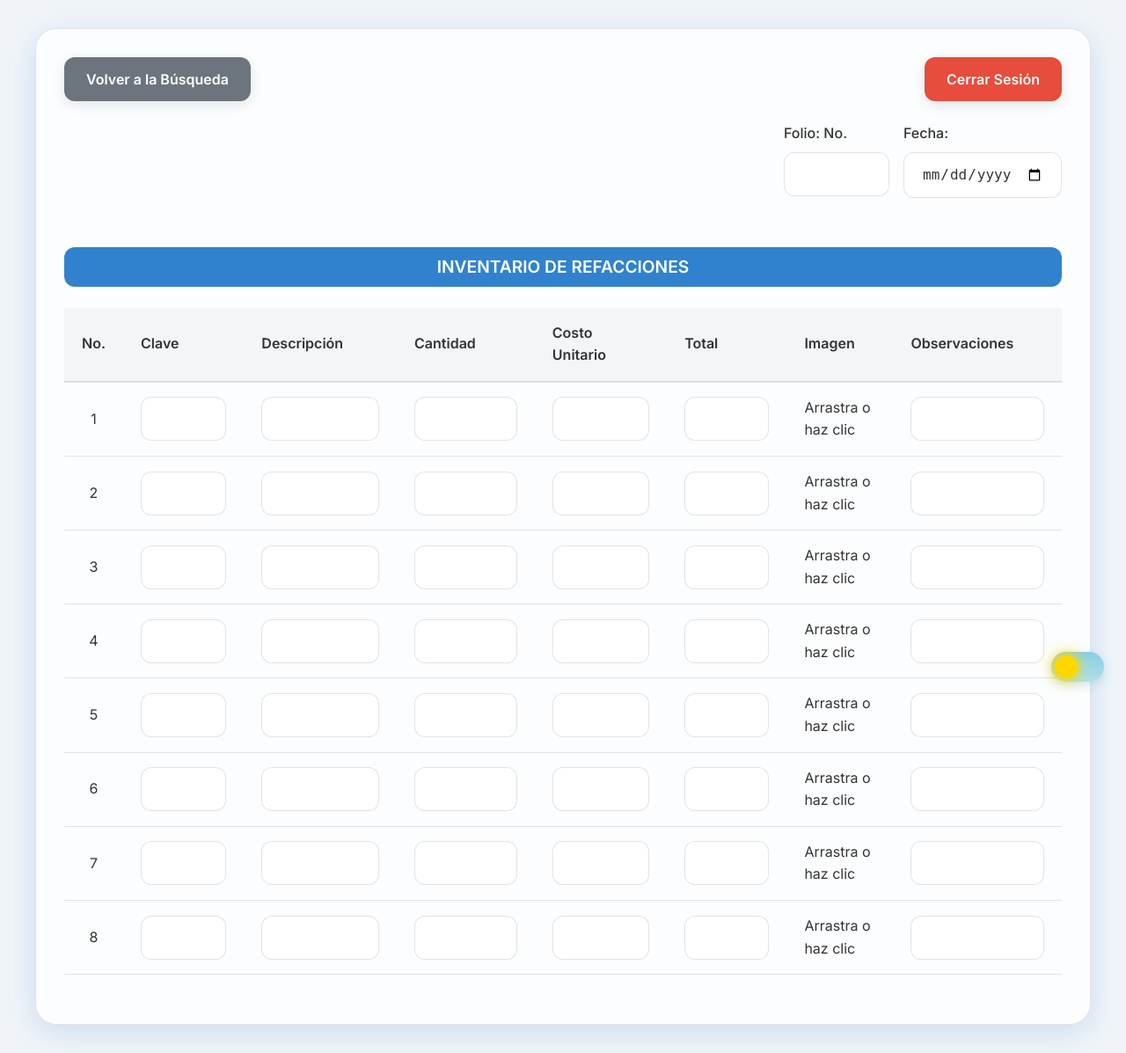
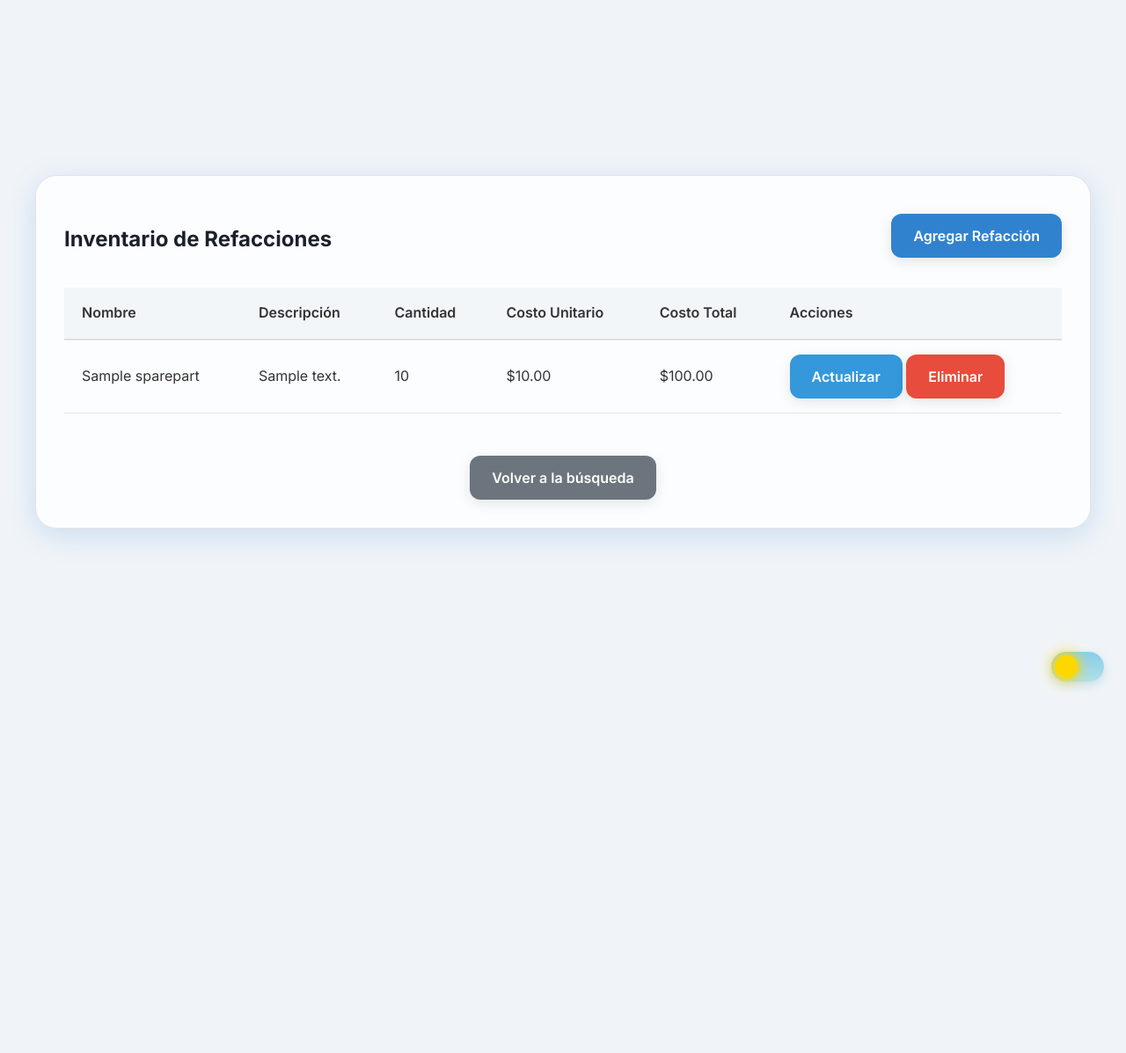
Before and after one commit to Heimerdinger8/taller, a Django app: page /inventory/ in a window 1280 px wide. Shown: the whole page at 88% size. After the commit the page ends 785 px from the top, so only its background shows below. Run offline with Django 5.2, Linux system fonts and the light colour scheme; tables that the repository leaves empty hold one stand-in row (values such as "Sample post").

Commit message:
cambios generales

```diff
--- a/JennyTaller/settings.py
+++ b/JennyTaller/settings.py
@@ -133,3 +133,6 @@ STATICFILES_DIRS = [BASE_DIR / 'static']
 # https://docs.djangoproject.com/en/5.2/ref/settings/#default-auto-field
 
 DEFAULT_AUTO_FIELD = 'django.db.models.BigAutoField'
+
+MEDIA_URL = '/media/'
+MEDIA_ROOT = BASE_DIR / 'media'
--- a/JennyTaller/urls.py
+++ b/JennyTaller/urls.py
@@ -17,6 +17,9 @@ Including another URLconf
 from django.contrib import admin
 from django.urls import path, include
 from . import views
+from catalogs.views import SparePartListView
+from django.conf import settings
+from django.conf.urls.static import static
 
 urlpatterns = [
     path('admin/', admin.site.urls),
@@ -25,6 +28,9 @@ urlpatterns = [
     path('historial/', views.historial_view, name='historial'),
     path('search/', views.search_view, name='search'),
     path('service_order/', views.ServiceOrderView.as_view(), name='service_order'),
-    path('inventory/', views.inventory_view, name='inventory'),
+    path('inventory/', SparePartListView.as_view(), name='inventory'),
     path('catalogs/', include('catalogs.urls')),
 ]
+
+if settings.DEBUG:
+    urlpatterns += static(settings.MEDIA_URL, document_root=settings.MEDIA_ROOT)
--- a/catalogs/models.py
+++ b/catalogs/models.py
@@ -2,10 +2,10 @@ from django.db import models
 from django.core.validators import RegexValidator, MinValueValidator, MaxValueValidator, EmailValidator
 
 class Mechanic(models.Model):
-    name = models.CharField(max_length=100, validators=[RegexValidator(r'^[a-zA-Z\s]*$', 'Name can only contain letters and spaces.')])
+    name = models.CharField("Nombre", max_length=100, validators=[RegexValidator(r'^[a-zA-Z\s]*$', 'Name can only contain letters and spaces.')])
     phone_regex = RegexValidator(regex=r'^\\d{10}$', message="El número de teléfono debe tener 10 dígitos.")
-    phone = models.CharField(validators=[phone_regex], max_length=10, blank=True, null=True)
-    email = models.EmailField(blank=True, null=True)
+    phone = models.CharField("Teléfono", validators=[phone_regex], max_length=10, blank=True, null=True)
+    email = models.EmailField("Correo Electrónico", blank=True, null=True)
 
     def __str__(self):
         return self.name
@@ -85,3 +85,18 @@ class InventoryItem(models.Model):
 
     def __str__(self):
         return self.name
+
+
+class SparePart(models.Model):
+    name = models.CharField("Nombre", max_length=100)
+    description = models.TextField("Descripción", blank=True, null=True)
+    quantity = models.PositiveIntegerField("Cantidad", default=0)
+    price = models.DecimalField("Costo Unitario", max_digits=10, decimal_places=2, validators=[MinValueValidator(0)])
+    image = models.ImageField("Imagen", upload_to='spare_parts/', blank=True, null=True)
+
+    @property
+    def total_cost(self):
+        return self.quantity * self.price
+
+    def __str__(self):
+        return self.name
--- a/catalogs/urls.py
+++ b/catalogs/urls.py
@@ -12,4 +12,9 @@ urlpatterns = [
     path('mechanics/', views.MechanicListView.as_view(), name='mechanic_list'),
     path('mechanics/<int:pk>/update/', views.MechanicUpdateView.as_view(), name='mechanic_update'),
     path('mechanics/<int:pk>/delete/', views.MechanicDeleteView.as_view(), name='mechanic_delete'),
+    path('service_order/<int:pk>/update_payment/', views.ServiceOrderPaymentUpdateView.as_view(), name='service_order_update_payment'),
+    path('sparepart/', views.SparePartListView.as_view(), name='sparepart_list'),
+    path('sparepart/create/', views.SparePartCreateView.as_view(), name='sparepart_create'),
+    path('sparepart/<int:pk>/update/', views.SparePartUpdateView.as_view(), name='sparepart_update'),
+    path('sparepart/<int:pk>/delete/', views.SparePartDeleteView.as_view(), name='sparepart_delete'),
 ]
--- a/catalogs/views.py
+++ b/catalogs/views.py
@@ -1,6 +1,7 @@
 from django.views.generic import ListView, CreateView, UpdateView, DeleteView
 from django.urls import reverse_lazy
-from .models import Client, Mechanic
+from .models import Client, Mechanic, ServiceOrder, SparePart
+from .forms import SparePartForm
 
 class ClientListView(ListView):
     model = Client
@@ -54,3 +55,45 @@ class MechanicDeleteView(DeleteView):
     template_name = 'catalogs/mechanic_confirm_delete.html'
 
     success_url = reverse_lazy('catalogs:mechanic_list')
+
+
+class ServiceOrderPaymentUpdateView(UpdateView):
+    model = ServiceOrder
+    fields = ['budget', 'down_payment']
+    success_url = reverse_lazy('historial')
+
+    def form_valid(self, form):
+        # Ensure that the remaining payment is recalculated upon update
+        instance = form.save(commit=False)
+        if instance.budget is not None and instance.down_payment is not None:
+            instance.remaining_payment = instance.budget - instance.down_payment
+        else:
+            instance.remaining_payment = 0
+        instance.save()
+        return super().form_valid(form)
+
+
+class SparePartListView(ListView):
+    model = SparePart
+    template_name = 'inventory.html'
+    context_object_name = 'spareparts'
+
+
+class SparePartCreateView(CreateView):
+    model = SparePart
+    template_name = 'catalogs/sparepart_form.html'
+    form_class = SparePartForm
+    success_url = reverse_lazy('inventory')
+
+
+class SparePartUpdateView(UpdateView):
+    model = SparePart
+    template_name = 'catalogs/sparepart_form.html'
+    form_class = SparePartForm
+    success_url = reverse_lazy('inventory')
+
+
+class SparePartDeleteView(DeleteView):
+    model = SparePart
+    template_name = 'catalogs/sparepart_confirm_delete.html'
+    success_url = reverse_lazy('inventory')
--- a/templates/catalogs/mechanic_confirm_delete.html
+++ b/templates/catalogs/mechanic_confirm_delete.html
@@ -7,7 +7,7 @@
     <form method="post" class="mt-4">
         {% csrf_token %}
         <button type="submit" class="btn btn-danger">Confirmar</button>
-        <a href="{% url 'search' %}" class="btn btn-secondary ml-2">Volver a la búsqueda</a>
+        <a href="{% url 'catalogs:mechanic_list' %}" class="btn btn-secondary ml-2">Cancelar</a>
     </form>
   </div>
 {% endblock %}
--- a/templates/catalogs/mechanic_list.html
+++ b/templates/catalogs/mechanic_list.html
@@ -6,7 +6,7 @@
   <div class="d-flex justify-content-between align-items-center mb-4">
     <h1>Mecánicos</h1>
     <a href="{% url 'catalogs:mechanic_create' %}" class="btn btn-primary">Agregar Mecánico</a>
-    <a href="{% url 'historial' %}" class="btn btn-secondary">Regresar a la búsqueda</a>
+    <a href="{% url 'search' %}" class="btn btn-secondary">Regresar a la búsqueda</a>
   </div>
   <div class="table-responsive">
     <table class="table table-hover">
--- a/templates/inventory.html
+++ b/templates/inventory.html
@@ -5,54 +5,44 @@
 
 {% block content %}
     <div class="d-flex justify-content-between align-items-center mb-4">
-        <a href="{% url 'search' %}" class="btn btn-secondary">Volver a la Búsqueda</a>
-        <a href="{% url 'logout' %}" class="btn btn-danger">Cerrar Sesión</a>
+        <h2 class="text-center">Inventario de Refacciones</h2>
+        <a href="{% url 'catalogs:sparepart_create' %}" class="btn btn-primary">Agregar Refacción</a>
     </div>
 
-    <div class="header-info d-flex justify-content-end mb-3">
-        <div class="form-group mb-0 mr-3">
-            <label for="folio">Folio: No.</label>
-            <input type="text" id="folio" class="form-control" style="width: 120px;" required>
-        </div>
-        <div class="form-group mb-0">
-            <label for="fecha">Fecha:</label>
-            <input type="date" id="fecha" class="form-control" style="width: 180px;" required>
-        </div>
-    </div>
-
-    <h3 class="text-center section-title">INVENTARIO DE REFACCIONES</h3>
-
+    {% if spareparts %}
         <div class="table-responsive">
             <table class="table table-hover">
                 <thead>
                     <tr>
-                    <th>No.</th>
-                    <th>Clave</th>
+                        <th>Nombre</th>
                         <th>Descripción</th>
                         <th>Cantidad</th>
                         <th>Costo Unitario</th>
-                    <th>Total</th>
-                    <th>Imagen</th>
-                    <th>Observaciones</th>
+                        <th>Costo Total</th>
+                        <th>Acciones</th>
                     </tr>
                 </thead>
                 <tbody>
-                {% for i in "12345678" %}
+                    {% for part in spareparts %}
                     <tr>
-                    <td class="text-center">{{ i }}</td>
-                    <td><input type="text" class="form-control form-control-sm" required maxlength="20"></td>
-                    <td><input type="text" class="form-control form-control-sm" required maxlength="100"></td>
-                    <td><input type="number" class="form-control form-control-sm" required min="0"></td>
-                    <td><input type="number" class="form-control form-control-sm" required min="0" step="0.01"></td>
-                    <td><input type="number" class="form-control form-control-sm" required min="0" step="0.01"></td>
-                    <td class="image-drop-zone">
-                        Arrastra o haz clic
-                        <input type="file" class="d-none" accept="image/*">
+                        <td>{{ part.name }}</td>
+                        <td>{{ part.description }}</td>
+                        <td>{{ part.quantity }}</td>
+                        <td>${{ part.price }}</td>
+                        <td>${{ part.total_cost }}</td>
+                        <td>
+                            <a href="{% url 'catalogs:sparepart_update' part.pk %}" class="btn btn-sm btn-info">Actualizar</a>
+                            <a href="{% url 'catalogs:sparepart_delete' part.pk %}" class="btn btn-sm btn-danger">Eliminar</a>
                         </td>
-                    <td><input type="text" class="form-control form-control-sm" maxlength="200"></td>
                     </tr>
                     {% endfor %}
                 </tbody>
             </table>
         </div>
+    {% else %}
+        <p class="text-center">No hay refacciones en el inventario.</p>
+    {% endif %}
+    <div class="text-center mt-4">
+        <a href="{% url 'search' %}" class="btn btn-secondary">Volver a la búsqueda</a>
+    </div>
 {% endblock %}
--- a/templates/search.html
+++ b/templates/search.html
@@ -10,7 +10,7 @@
             <li class="nav-item"><a href="{% url 'service_order' %}" class="btn btn-primary">Nueva Orden de Servicio</a></li>
             <li class="nav-item"><a href="{% url 'historial' %}" class="btn btn-info">Historial </a></li>
             <li class="nav-item"><a href="{% url 'inventory' %}" class="btn btn-success">Inventario de Refacciones</a></li>
-            <li class="nav-item"><a href="{% url 'catalogs:mechanic_create' %}" class="btn btn-primary">Registrar Mecánico</a></li>
+            <li class="nav-item"><a href="{% url 'catalogs:mechanic_list' %}" class="btn btn-primary">Registrar Mecánico</a></li>
             <li class="nav-item"><a href="{% url 'logout' %}" class="btn btn-danger"><svg xmlns="http://www.w3.org/2000/svg" width="24" height="24" viewBox="0 0 24 24" fill="none" stroke="currentColor" stroke-width="2" stroke-linecap="round" stroke-linejoin="round" class="nav-icon"><path d="M9 21H5a2 2 0 0 1-2-2V5a2 2 0 0 1 2-2h4"></path><polyline points="16 17 21 12 16 7"></polyline><line x1="21" y1="12" x2="9" y2="12"></line></svg></a></li>
         </ul>
     </nav>
```
Also changed, not shown: catalogs/forms.py (added, +12 -0 lines), templates/catalogs/mechanic_form.html (+25 -13 lines), templates/catalogs/sparepart_confirm_delete.html (added, +16 -0 lines), templates/catalogs/sparepart_form.html (added, +109 -0 lines), templates/historial.html (+13 -3 lines), catalogs/migrations/0009_sparepart.py (added), catalogs/migrations/0010_alter_sparepart_description_alter_sparepart_name_and_more.py (added), catalogs/migrations/0011_sparepart_image.py (added). Lines whose indentation alone changed are shown as unchanged.
